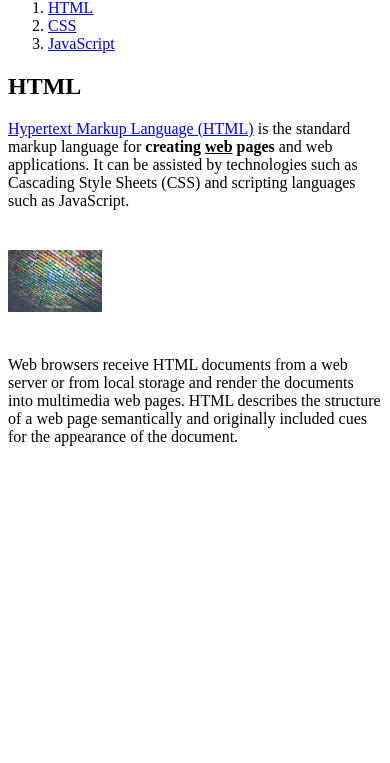
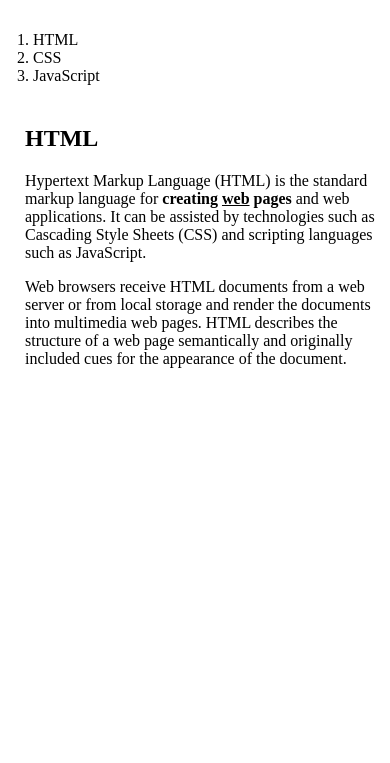
Before and after one commit to soralee2821/web, a plain HTML site: page 1.html in a window 390 px wide. Shown: the part 81-844 px from the top of the page. Drawn offline with Linux system fonts and the light colour scheme.

Commit message:
Add files via upload
css파일의 재사용

```diff
--- a/1.html
+++ b/1.html
@@ -3,19 +3,22 @@
     <head>
         <title>WEB1-html</title>
         <meta charset="utf-8">
+        <link rel="stylesheet" href="style.css">
     </head>
     <body>
         <h1><a href="index.html"> WEB </a></h1>
+        <div id="grid">
             <ol>
                 <li><a href="1.html"> HTML </a></li>
                 <li><a href="2.html"> CSS </a></li>
                 <li><a href="3.html"> JavaScript </a></li>
             </ol>
-
+            <div id="article">
                 <h2>HTML</h2>
-        <p style="margin-bottom: 40px;"><a href="https://html.spec.whatwg.org/" target="_blank" title="html5 specification">Hypertext Markup Language (HTML)</a> is the standard markup language for <strong>creating <u>web</u> pages</strong> and web applications.
+                <p style="margin-bottom: 15px;"><a href="https://html.spec.whatwg.org/" target="_blank" title="html5 specification">Hypertext Markup Language (HTML)</a> is the standard markup language for <strong>creating <u>web</u> pages</strong> and web applications.
                     It can be assisted by technologies such as Cascading Style Sheets (CSS) and scripting languages such as JavaScript.</p>
-        <img src="code.png" width="25%">
-        <p style="margin-top:40px;">Web browsers receive HTML documents from a web server or from local storage and render the documents into multimedia web pages. HTML describes the structure of a web page semantically and originally included cues for the appearance of the document.</p>
+                <p>Web browsers receive HTML documents from a web server or from local storage and render the documents into multimedia web pages. HTML describes the structure of a web page semantically and originally included cues for the appearance of the document.</p>
+            </div>
+        </div>
     </body>
 </html>
--- /dev/null
+++ b/style.css
@@ -0,0 +1,41 @@
+body{
+    margin:0;
+}
+a {
+    color:black;
+    text-decoration:none;
+}
+h1 {
+    font-size:45px;
+    text-align:center;
+    border-bottom:1px solid gray;
+    margin:0;
+    padding:20px;
+}
+ol {
+    border-right:1px solid gray;
+    width:100px;
+    margin:0;
+    padding:20px;
+}
+#grid {
+    display:grid;
+    grid-template-columns: 150px 1fr;
+}
+#grid ol {
+    padding-left:33px;
+}
+#grid #article {
+    padding-left:25px;
+}
+@media(max-width:800px){
+    #grid {
+        display:block;
+    }
+    ol {
+        border-right:none;
+    }
+    h1 {
+        border-bottom:none;
+    }
+}
```
Also changed, not shown: 2.html (+2 -44 lines), 3.html (+6 -3 lines), index.html (+6 -2 lines). Lines whose indentation alone changed are shown as unchanged.
